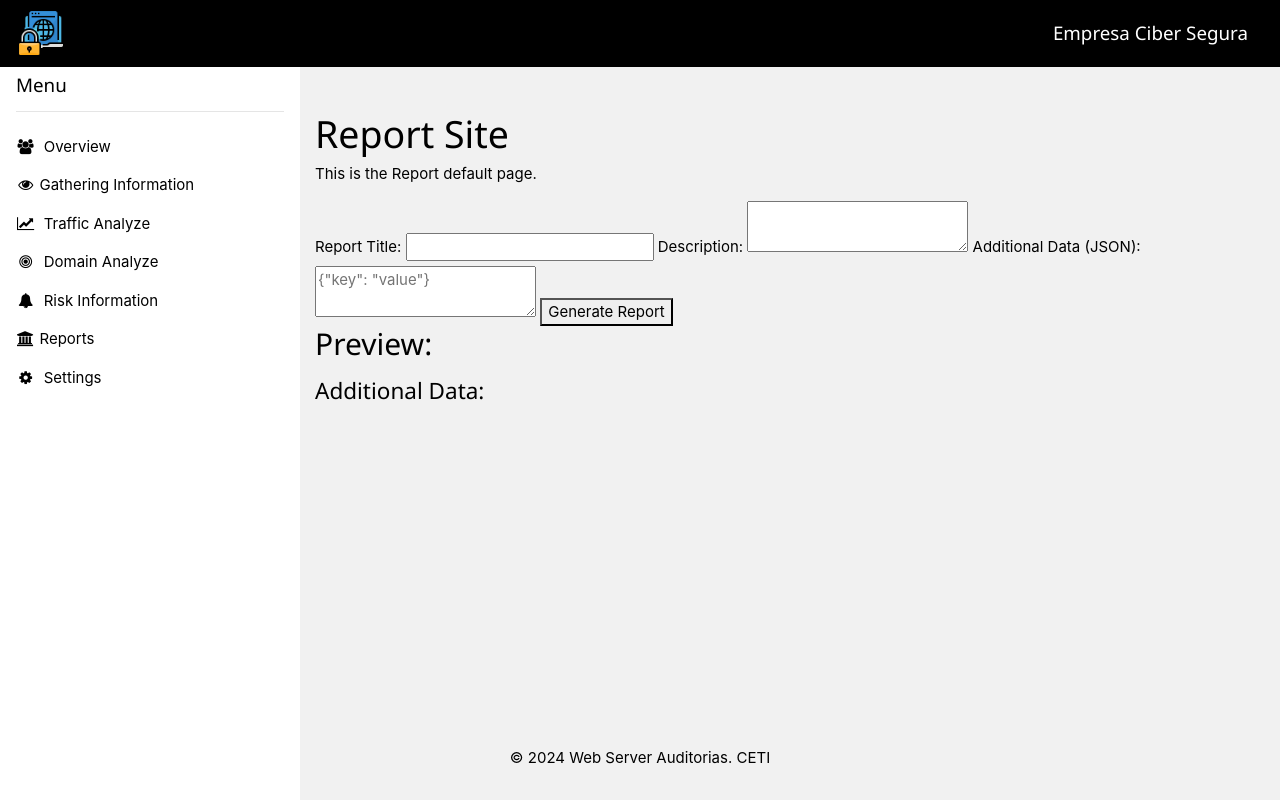
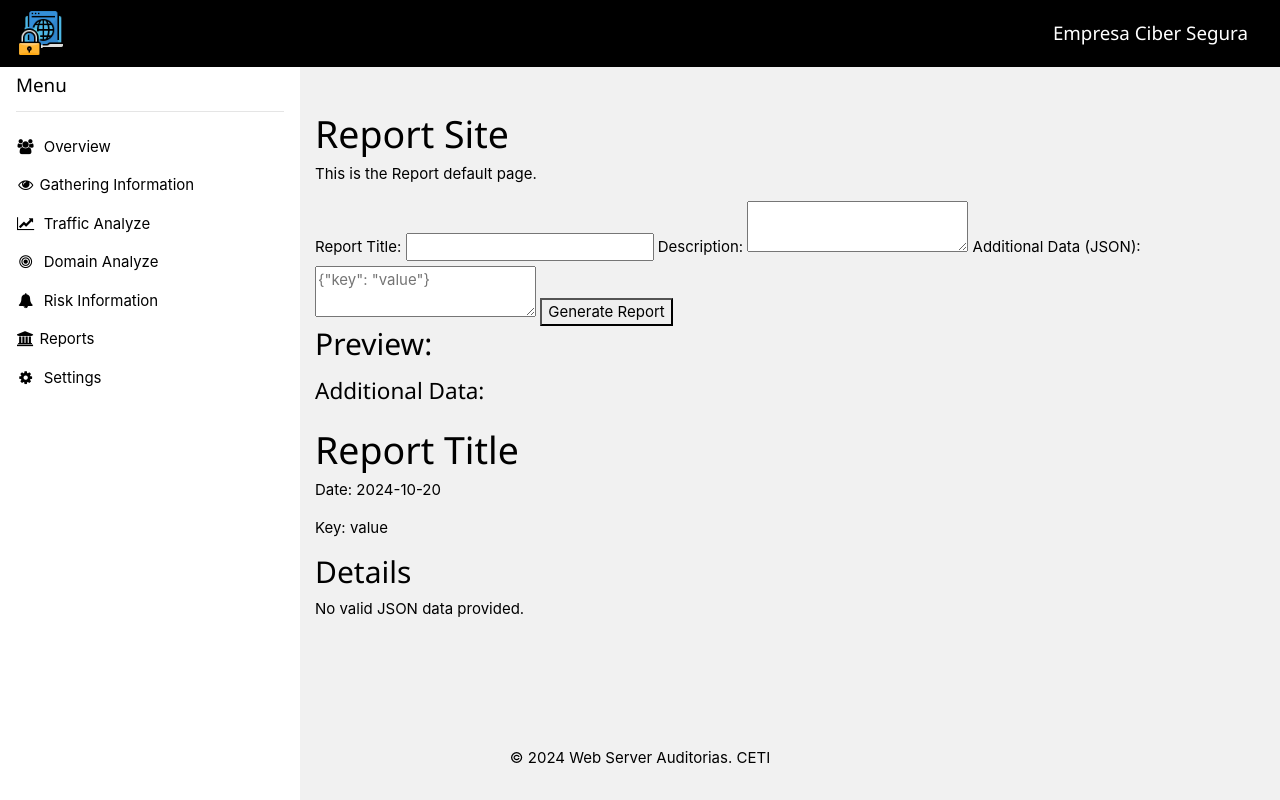
Before and after one commit to AbisaitReynaga/cibersecurity-tool, a Flask app: page /reports in a window 1280 px wide. Run offline with Flask 3, Linux system fonts and the light colour scheme; some libraries are stand-ins or nearby versions.

Commit message:
template generated

```diff
--- a/web_application/routes.py
+++ b/web_application/routes.py
@@ -48,9 +48,37 @@ def domain_analyze():
 def risk_information():
     return render_template('risk_information.html')
 
-@app.route('/reports')
+@app.route('/reports', methods=['GET', 'POST'])
 def reports():
-    return render_template('reports/reports.html')
+    data = {
+        "date": "2024-10-20",
+        "key": "value"  # Example data; you can use real JSON data here
+    }
+
+    if request.method == 'POST':
+        # Fetch data from the form (including the JSON data entered by the user)
+        title = request.form.get('title')
+        description = request.form.get('description')
+        json_data = request.form.get('data')  # Get the JSON data input from the form
+
+        # Validate or process the JSON data if necessary
+        try:
+            json_data = json.loads(json_data)  # Parse the JSON input if it's valid JSON
+        except ValueError:
+            json_data = None
+
+        # Update data object with form data
+        data.update({
+            "title": title,
+            "description": description,
+            "json_data": json_data if json_data else {"error": "Invalid JSON format."}
+        })
+
+        # Return the updated page with the provided data
+        return render_template('reports/reports.html', data=data)
+
+    # Render the initial report form
+    return render_template('reports/reports.html', data=data)
 
 @app.route('/settings')
 def settings():
--- a/web_application/templates/reports/report_template.html
+++ b/web_application/templates/reports/report_template.html
@@ -1,28 +1,18 @@
-<!-- templates/report/report_template.html -->
-<!DOCTYPE html>
-<html>
-<head>
-    <meta charset="utf-8">
-    <title>Report</title>
-    <style>
-        /* Add your styles here */
-        body {
-            font-family: Arial, sans-serif;
-        }
-        h1 {
-            color: #333;
-        }
-    </style>
-</head>
-<body>
-    <h1>Report Title</h1>
-    <p>Date: {{ data.date }}</p>
-    <p>Summary: {{ data.summary }}</p>
-    <h2>Details</h2>
+<h1>Report Title</h1>
+
+<p>Date: {{ data.date }}</p>
+<p>Key: {{ data.key }}</p>
+
+<h2>Details</h2>
+{% if data.json_data is mapping %}
     <ul>
-        {% for item in data.items %}
-            <li>{{ item.name }}: {{ item.value }}</li>
+        {% for key, value in data.json_data.items() %}
+            <li>{{ key }}: {{ value }}</li>
         {% endfor %}
     </ul>
-</body>
-</html>
+    <p>
+
+    </p>
+{% else %}
+    <p>No valid JSON data provided.</p>
+{% endif %}
--- a/web_application/templates/reports/reports.html
+++ b/web_application/templates/reports/reports.html
@@ -27,6 +27,7 @@
         <p id="previewDescription"></p>
         <h4>Additional Data:</h4>
         <pre id="previewData"></pre>
+        {% include 'reports/report_template.html' %}
     </div>
 </main>
 
```
